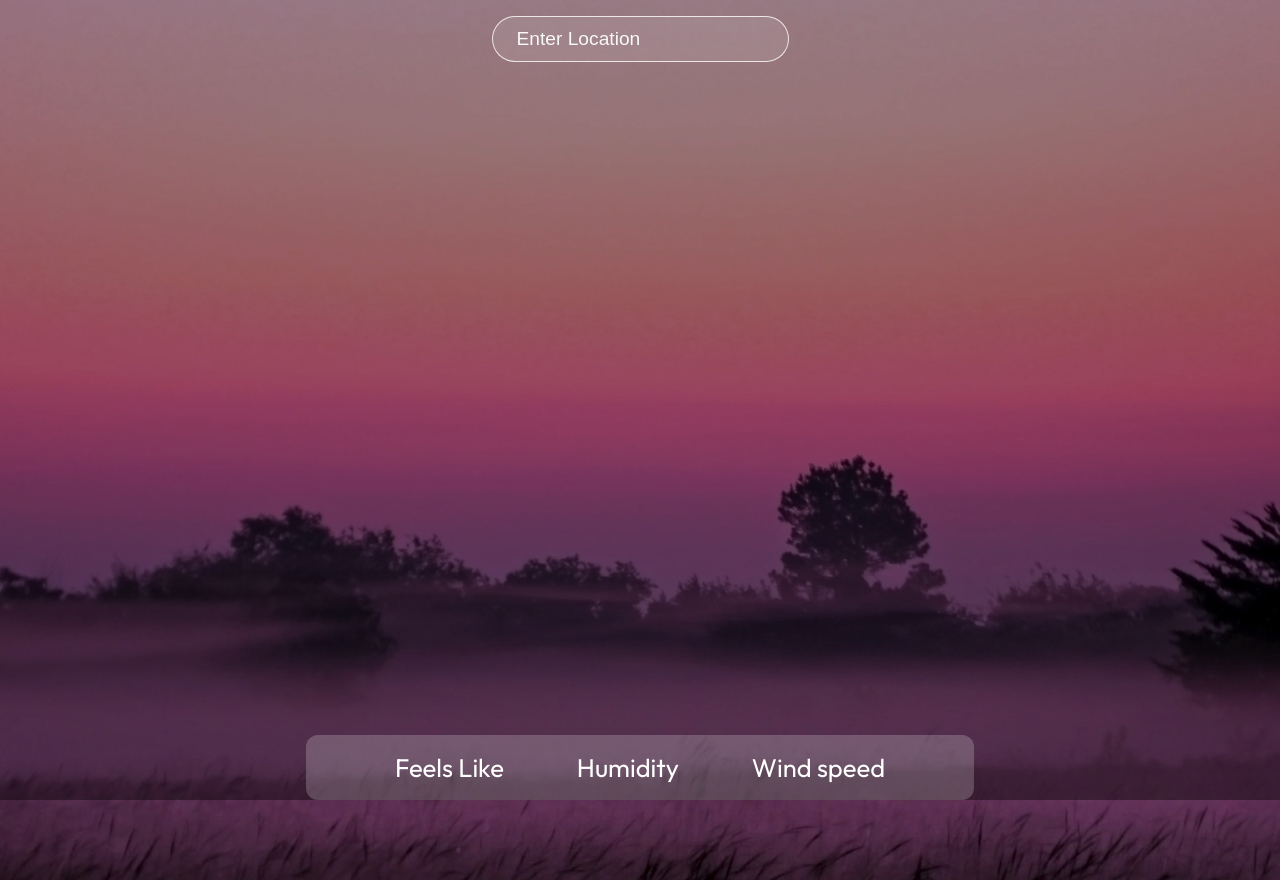
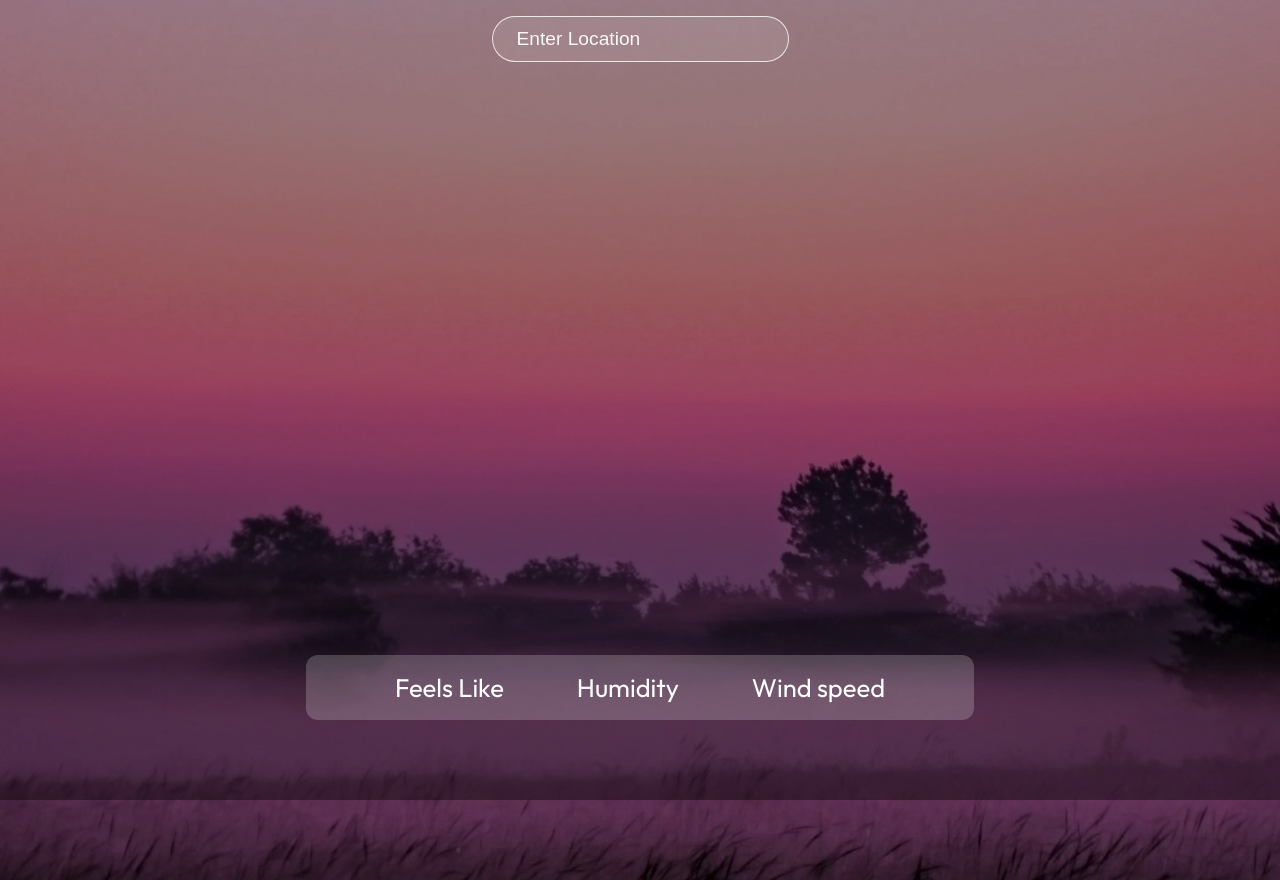
Before and after one commit to arjuncvinod/Weather-App, a React (Create React App) app: page / in a window 1280 px wide. Built offline with nearby package versions, Linux system fonts and the light colour scheme.

Commit message:
style updated

```diff
--- a/src/index.css
+++ b/src/index.css
@@ -89,7 +89,7 @@ h1 {
   justify-content: space-evenly;
   text-align: center;
   width: 100%;
-  margin: 3rem auto;
+  margin: 8rem auto;
   padding: 1rem;
   border-radius: 12px;
   background-color: rgba(255,255,255, 0.2);
```
